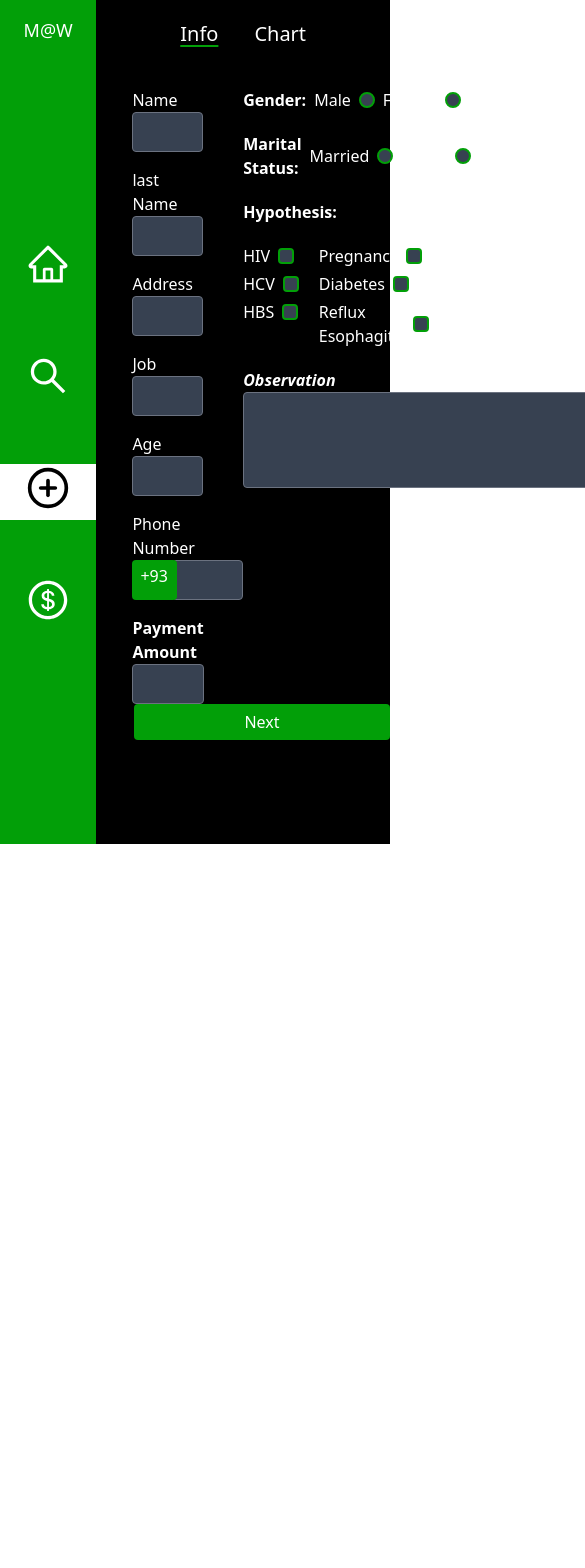
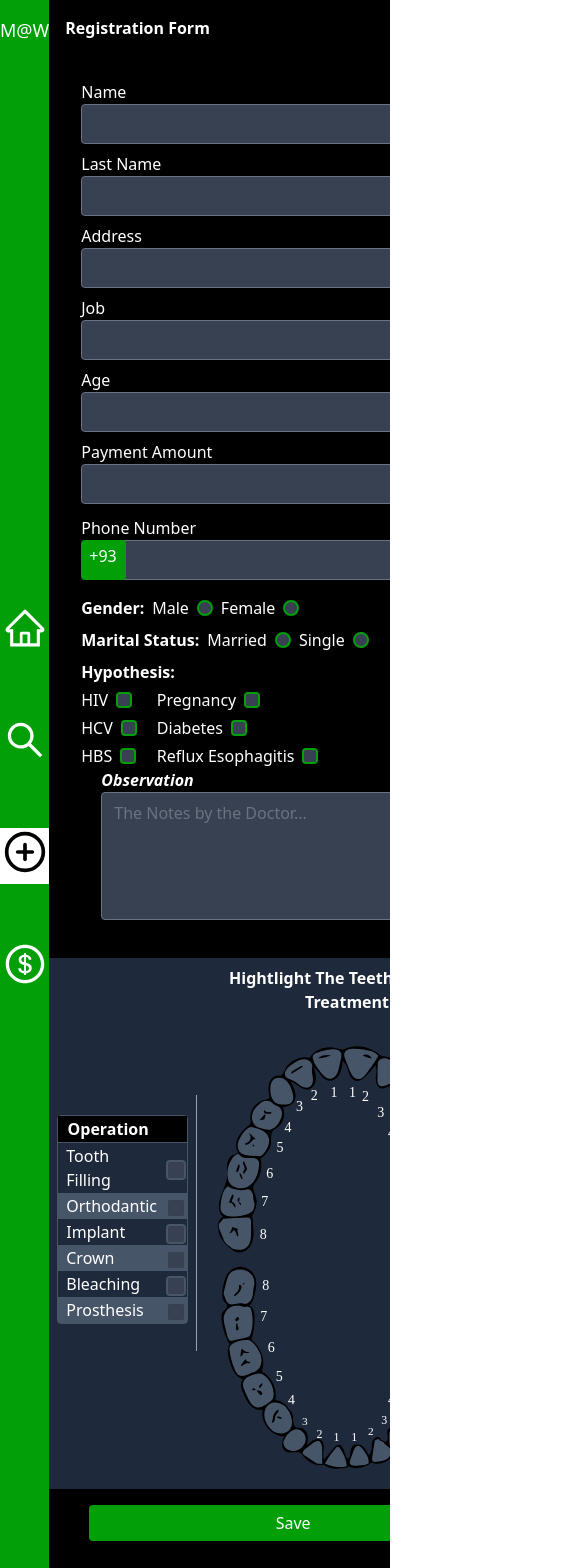
Before and after one commit to MW25-hush/ClinicDatabase, a Next.js app: page /register in a window 390 px wide. Shown: the top 1568 px of the page, 585 px wide, since content can reach past the window. Before the commit the page ends 844 px from the top, so only its background shows below. Built offline with nearby package versions, Linux system fonts and the light colour scheme; no server answers.

Commit message:
almost finalized the responsive design of the project

```diff
--- /dev/null
+++ b/components/registerFormValue.jsx
@@ -0,0 +1,14 @@
+import { ErrorMessage, Field } from 'formik'
+import React from 'react'
+
+function FormMaker({name,label,type}) {
+  return (
+    <>
+      <label htmlFor={name} className="text-white">{label}</label>
+      <Field type={type} name={name} className="customizeForm"/>
+      <ErrorMessage name={name} render={msg => <div className="text-red-500 font-medium capitalize">{msg}</div>}/>
+    </>
+  )
+}
+
+export default FormMaker
--- a/components/tooth.jsx
+++ b/components/tooth.jsx
@@ -4,7 +4,7 @@ import styles from "../styles/Tooth.module.css";
 function Tooth({handleClickSvg,checked,toothStyle}) {
 
   return (
-    <div className={`${styles.tooth_chart}  md:ml-8 xl:ml-0 ${toothStyle}`}>
+    <div className={`${styles.tooth_chart}  md:ml-8 xl:mx-auto ${toothStyle}`}>
       <svg
         version="1.1"
         xmlns="http://www.w3.org/2000/svg"
--- a/pages/register.js
+++ b/pages/register.js
@@ -1,55 +1,62 @@
-
-
-      import React, { useState } from 'react'
-      import { ErrorMessage, Field,Form, Formik } from 'formik';
-      import Navbar from '../components/navbar'
-      import Tooth from '../components/tooth'
-      import {IoChevronBackOutline} from 'react-icons/io5'
-      import * as Yup from 'yup'
-      import {doc, setDoc} from 'firebase/firestore'
-      import { firestore } from '../firebase/clientApp';
-      import Chart from '../components/Chart';
+import React, { useState } from "react";
+import { ErrorMessage, Field, Form, Formik } from "formik";
+import Navbar from "../components/navbar";
+import Tooth from "../components/tooth";
+import { IoChevronBackOutline } from "react-icons/io5";
+import * as Yup from "yup";
+import { doc, setDoc } from "firebase/firestore";
+import { firestore } from "../firebase/clientApp";
+import Chart from "../components/Chart";
+import FormMaker from "../components/registerFormValue";
 
 // ! This whole page needs refactorization
 
 const initialValues = {
-          name : '',
-          lastname: '',
-          address: '',
-          job: '',
-          age: '',
-          phonenumber: '',
-          payment: '',
-          sex: '',
-          marital : '',
-          HIV :false,
+  name: "",
+  lastname: "",
+  address: "",
+  job: "",
+  age: "",
+  phonenumber: "",
+  payment: "",
+  sex: "",
+  marital: "",
+  HIV: false,
   HCV: false,
   HBS: false,
   pregnancy: false,
   diabetes: false,
   reflux: false,
-          observation: '',
-          ops : []
-
-      }
-          //todo validate the checkboxes and how to do it with yup and radio buttons
+  observation: "",
+  ops: [],
+};
 const validationSchema = Yup.object().shape({
-          name : Yup.string().required('You need to fill this filed'),
-          lastname : Yup.string().required('You need to fill this filed'),
-          address : Yup.string().required('You need to fill this filed'),
-          age: Yup.string().required('You need to fill this field'),
-          phonenumber : Yup.string().length(9, 'please enter the 9 digits of your phone number').required('You need to fill this field'),
-          payment : Yup.string().required('You need to fill this field'),
-          sex : Yup.string().oneOf(['male','female']).required('You should select a gender'),
-          marital : Yup.string().oneOf(['married', 'single']).required('you should select one option'),
-          ops : Yup.array().min(1, 'One Operation Must be Selected').of(Yup.string().required()).required()
-     })
-
-
+  name: Yup.string().required("You need to fill this filed"),
+  lastname: Yup.string().required("You need to fill this filed"),
+  address: Yup.string().required("You need to fill this filed"),
+  age: Yup.string().required("You need to fill this field"),
+  phonenumber: Yup.string()
+    .length(9, "please enter the 9 digits of your phone number")
+    .required("You need to fill this field"),
+  payment: Yup.string().required("You need to fill this field"),
+  sex: Yup.string()
+    .oneOf(["male", "female"])
+    .required("You should select a gender"),
+  marital: Yup.string()
+    .oneOf(["married", "single"])
+    .required("you should select one option"),
+  ops: Yup.array()
+    .min(1, "One Operation Must be Selected")
+    .of(Yup.string().required())
+    .required(),
+});
 
 function Register() {
   // the state for the two links in the page 1 info 2 chart
-         const [active,setActive] = useState({infoActive: true, chartActive: false})
+  const [active, setActive] = useState({
+    infoActive: true,
+    chartActive: false,
+  });
   //  the state of the teeth
   const [checked, setChecked] = useState({
     OneTr: false,
@@ -87,223 +94,294 @@
   });
 
   const handleClickSvg = (data) => {
-            let temp = data.target.id
-            setChecked({...checked , [temp] : !checked[temp] })
+    let temp = data.target.id;
+    setChecked({ ...checked, [temp]: !checked[temp] });
   };
 
-         const handleClick = type => {
-          if(type == 'info') setActive({infoActive : true, chartActive : false})
-          if(type == 'chart') setActive({infoActive : false , chartActive : true})
-        }
-
-
-
-        const handleSubmit = (values,{resetForm}) => {
+  const handleSubmit = (values, { resetForm }) => {
     //? Use ResetForm when the response is taken from the firestore
-            setDoc(doc(firestore,"user", values.phonenumber.toString()),{
-               name : values.name,
-               last_name  :values.lastname,
+    setDoc(doc(firestore, "user", values.phonenumber.toString()), {
+      name: values.name,
+      last_name: values.lastname,
       address: values.address,
-               age : values.age,
-               phone_number : values.phonenumber,
-               payment_amount : values.payment,
-               job : values.job,
-               sex : values.sex ,
-               marital : values.marital,
-               hiv : values.HIV,
-               hcv : values.HCV,
-               hbs : values.HBS,
-               pregnancy : values.pregnancy,
-               diabetes : values.diabetes ,
-               reflux : values.reflux,
-               observation : values.observation ,
-               ops : values.ops,
-               chart  : checked
+      age: values.age,
+      phone_number: values.phonenumber,
+      payment_amount: values.payment,
+      job: values.job,
+      sex: values.sex,
+      marital: values.marital,
+      hiv: values.HIV,
+      hcv: values.HCV,
+      hbs: values.HBS,
+      pregnancy: values.pregnancy,
+      diabetes: values.diabetes,
+      reflux: values.reflux,
+      observation: values.observation,
+      ops: values.ops,
+      chart: checked,
     })
       // todo to find the response property out of the firestore
-            .then(res => console.log(res))
-        }
-
+      .then((res) => console.log(res));
+  };
 
   return (
-        <div className='bg-black flex h-screen ' >
+    <div className="bg-black flex min-h-screen overflow-auto">
       {/* navbar */}
-            <Navbar/>
-            <div className='w-full'>
-                  {/* links for the two pages  */}
-                        <div className='text-white text-center space-x-9 text-xl pt-5 pb-10'>
-                          <span onClick={() => handleClick('info')} className={`${active.infoActive ? 'underline decoration-mygreen underline-offset-4 ' : ''} cursor-default`}>Info</span>
-                          <span onClick={() => handleClick('chart')} className={`${active.chartActive ? 'underline decoration-mygreen underline-offset-4 ' : ''} cursor-default`}>Chart</span>
-                        </div>
+      <Navbar />
 
-                  <div>
       {/* //* registration form  */}
-               <Formik  initialValues={initialValues} onSubmit={handleSubmit} validationSchema={validationSchema}  >
-                <Form>
+      <div className=" md:w-full 2xl:w-auto 2xl:m-auto ">
+        <h1 className="text-white md:text-2xl xl:text-3xl font-bold p-2 m-2">
+          Registration Form
+        </h1>
 
+        <Formik
+          initialValues={initialValues}
+          onSubmit={handleSubmit}
+          validationSchema={validationSchema}
+        >
+          <Form >
+            <div className="lg:flex">
             {/* //*  info section  */}
-                  <div className={`grid grid-cols-2 mx-7 ${active.infoActive ? 'block' : 'hidden'}`}>
-                   <div className='flex col-span-1 flex-wrap gap-4 ml-2 mr-10 xl:ml-0 xl:mr-0'>
-
+            <div className={`m-8 lg:m-4`}>
+              <div className="flex flex-wrap gap-2 lg:max-w-4xl ">
                 {/* //? Name input  */}
-                        <div className='grow'>
-                          <label className='text-white'>Name</label>
-                          <Field type="text" name='name' className="customizeForm" />
-                          <ErrorMessage name='name'  render={msg => <div className='text-red-500 font-medium capitalize'>{msg}</div>}/>
+                <div className="grow">
+                  <FormMaker name={"name"} type="text" label={"Name"} />
                 </div>
 
                 {/* //? Last Name input  */}
-                          <div className='grow'>
-                          <label className='text-white'>last Name</label>
-                          <Field type='text' name="lastname" className="customizeForm"/>
-                          <ErrorMessage name='lastname'  render={msg => <div className='text-red-500 font-medium capitalize'>{msg}</div>}/>
+                <div className="grow">
+                  <FormMaker name="lastname" label={"Last Name"} type="text" />
                 </div>
                 {/* Address Input */}
-                          <div className='text-white grow xl:w-96 '>
-                            <label>Address</label>
-                            <Field type='text' name="address" className="customizeForm"/>
-                          <ErrorMessage name='address'  render={msg => <div className='text-red-500 font-medium capitalize'>{msg}</div>}/>
+                <div className="grow">
+                  <FormMaker type={"text"} name="address" label="Address" />
                 </div>
 
                 {/* Job input */}
-                          <div className='text-white grow xl:w-80'>
-                            <label>Job</label>
-                            <Field type='text' name="job" className="customizeForm"/>
+                <div className="grow">
+                  <FormMaker type={"text"} name="job" label={"Job"} />
                 </div>
 
                 {/* Age Input  */}
-                          <div className='text-white w-44'>
-                          <label>Age</label>
-                          <Field type='number' name="age"  className="customizeForm"/>
-                          <ErrorMessage name='age'  render={msg => <div className='text-red-500 font-medium capitalize'>{msg}</div>}/>
+                <div className="grow">
+                  <FormMaker type={"number"} name="age" label={"Age"} />
+                </div>
+
+                {/* payment amount  */}
+                <div className="grow">
+                  <FormMaker
+                    type={"text"}
+                    name="payment"
+                    label={"Payment Amount"}
+                  />
+                </div>
               </div>
 
               {/* phone number */}
-                            <div className='text-white md:w-72 lg:w-96 '>
+              <div className="md:w-1/2 lg:w-7/12 xl:max-w-sm text-white my-3">
                 <label>Phone Number</label>
-                              <div className='relative'>
-                              <span className='absolute left-0 bottom-0  px-2 border-r h-10 pt-1 pointer-events-none bg-mygreen rounded border-mygreen'>+93</span>
-                              <Field type='number' name='phonenumber'  className="customizeForm ml-10 pl-2" />
+                <div className="relative">
+                  <span className="absolute left-0 bottom-0  px-2 border-r h-10 pt-1 pointer-events-none bg-mygreen rounded border-mygreen">
+                    +93
+                  </span>
+                  <Field
+                    type="number"
+                    name="phonenumber"
+                    className="customizeForm ml-10 pl-2"
+                  />
                 </div>
-                              <ErrorMessage name='phonenumber'  render={msg => <span className='text-red-500 font-medium capitalize'>{msg}</span>}/>
-                            </div>
-
-                          {/* payment amount  */}
-                          <div className='text-white xl:w-80'>
-                              <label  className='font-semibold '>Payment Amount</label>
-                              <Field type="text" name="payment" className="customizeForm  "/>
-                              <ErrorMessage name='payment'  render={msg => <div className='text-red-500 font-medium capitalize'>{msg}</div>}/>
-                          </div>
-
+                <ErrorMessage
+                  name="phonenumber"
+                  render={(msg) => (
+                    <span className="text-red-500 font-medium capitalize">
+                      {msg}
+                    </span>
+                  )}
+                />
               </div>
 
               {/* column 2 and payment section   */}
-                              <div className='col-span-1 space-y-5 xl:ml-16 xl:mt-3'>
-
+              <div className="mt-4 gap-4 md:flex lg:block ">
+                <div>
                   {/* sex input  */}
-                                  <div className='flex items-center w-full text-white gap-2'>
-                                  <p className=' font-semibold '>{'Gender:'}</p>
+                  {/* //todo this whole div needs refactorization  */}
+                  <div className="flex items-center w-full text-white gap-2 my-1 ">
+                    <p className="font-semibold">{"Gender:"}</p>
                     <label>Male</label>
-                                  <Field type='radio' name="sex" value="male" className="check" />
+                    <Field
+                      type="radio"
+                      name="sex"
+                      value="male"
+                      className="check"
+                    />
                     <label>Female</label>
-                                  <Field type='radio' name="sex" value="female" className="check" />
+                    <Field
+                      type="radio"
+                      name="sex"
+                      value="female"
+                      className="check"
+                    />
                   </div>
-                                  <ErrorMessage name='sex' render={msg => <div className="text-red-500 font-medium capitalize">{msg}</div>} />
+                  <ErrorMessage
+                    name="sex"
+                    render={(msg) => (
+                      <div className="text-red-500 font-medium capitalize">
+                        {msg}
+                      </div>
+                    )}
+                  />
 
                   {/* marital input  */}
-                                <div role={'group'} className='flex items-center w-full text-white gap-2'>
-                                <p className=' font-semibold '>{'Marital Status:'}</p>
+                  <div
+                    role={"group"}
+                    className="flex items-center w-full text-white gap-2 my-2"
+                  >
+                    <p className=" font-semibold ">{"Marital Status:"}</p>
                     <label>Married</label>
-                                <Field type='radio' name="marital" value="married" className="check" />
+                    <Field
+                      type="radio"
+                      name="marital"
+                      value="married"
+                      className="check"
+                    />
                     <label>Single</label>
-                                <Field type='radio' name="marital" value="single" className="check" />
+                    <Field
+                      type="radio"
+                      name="marital"
+                      value="single"
+                      className="check"
+                    />
                   </div>
-                                <ErrorMessage name='marital' render={msg => <div className="text-red-500 font-medium capitalize ">{msg}</div>} />
-
+                  <ErrorMessage
+                    name="marital"
+                    render={(msg) => (
+                      <div className="text-red-500 font-medium capitalize ">
+                        {msg}
+                      </div>
+                    )}
+                  />
 
                   {/* chekcboxes   */}
                   {/* HIV and family secion  */}
-                          <h4 className='font-semibold text-white '>Hypothesis: </h4>
-                          <div className='flex w-full gap-5'>
+                  <h4 className="font-semibold text-white my-1">Hypothesis:</h4>
+                  <div className="flex gap-5">
                     {/* "H" family  */}
-                          <div className=' flex flex-col  text-white gap-1'>
-                            <div className='flex items-center gap-2 '>
+                    <div className=" flex flex-col  text-white gap-1">
+                      <div className="flex items-center gap-2 ">
                         <label>HIV</label>
-                            <Field type='checkbox' name='HIV' className="rounded check "/>
+                        <Field
+                          type="checkbox"
+                          name="HIV"
+                          className="rounded check"
+                        />
                       </div>
-                          <div className='flex items-center gap-2 '>
+                      <div className="flex items-center gap-2">
                         <label>HCV</label>
-                            <Field type='checkbox' name='HCV' className="rounded check "/>
+                        <Field
+                          type="checkbox"
+                          name="HCV"
+                          className="rounded check "
+                        />
                       </div>
-
-                          <div className='flex items-center gap-2 '>
+                      <div className="flex items-center gap-2">
                         <label>HBS</label>
-                            <Field type='checkbox' name='HBS' className="check rounded" />
+                        <Field
+                          type="checkbox"
+                          name="HBS"
+                          className="check rounded"
+                        />
                       </div>
-                          {/*  */}
                     </div>
 
                     {/* diagnosis */}
-                          <div className='w-full flex flex-col text-white gap-1'>
-                          <div className='flex items-center gap-2'>
+                    <div className="w-full flex flex-col text-white gap-1">
+                      <div className="flex items-center gap-2">
                         <label>Pregnancy</label>
-                            <Field type='checkbox' name='pregnancy' className="rounded check" />
+                        <Field
+                          type="checkbox"
+                          name="pregnancy"
+                          className="rounded check"
+                        />
                       </div>
 
-                          <div className='flex items-center gap-2'>
+                      <div className="flex items-center gap-2">
                         <label>Diabetes</label>
-                            <Field type='checkbox' name='diabetes' className="rounded check"/>
+                        <Field
+                          type="checkbox"
+                          name="diabetes"
+                          className="rounded check"
+                        />
                       </div>
 
-                          <div className='flex items-center gap-2'>
+                      <div className="flex items-center gap-2">
                         <label>Reflux Esophagitis</label>
-                            <Field type='checkbox' name='reflux' className="rounded check"/>
-                          </div>
-
+                        <Field
+                          type="checkbox"
+                          name="reflux"
+                          className="rounded check"
+                        />
                       </div>
                     </div>
-
+                  </div>
+                </div>
                 {/* text observation  */}
-                          <div className='text-white w-96'>
-                            <label className='font-semibold italic'>Observation</label>
-                            <Field as="textarea" className="customizeForm h-24 " name="observation"/>
+                <div className="text-white grow  mx-5 lg:mx-0 lg:mt-3 lg:max-w-md ">
+                  <label className="font-semibold italic">Observation</label>
+                  <Field
+                    as="textarea"
+                    className="customizeForm h-32"
+                    name="observation"
+                    placeholder="The Notes by the Doctor..."
+                  />
                 </div>
               </div>
             </div>
 
-                       {/* button for next  */}
-                          <div className={`flex justify-end md:mx-16 xl:mx-36 2xl:mx-64 ${active.infoActive ? 'block' : 'hidden'}`}>
-                          <button type='button' onClick={() => handleClick('chart')} className=' bg-mygreen text-white rounded h-9 w-64 xl:w-96  hover:bg-green-800 hover:font-semibold'>Next</button>
+            {/*//* Table of operation and Teeth  */}
+            <div
+              className={`flex items-center  bg-slate-800 md:max-w-2xl lg:max-w-none mx-auto lg:mt-8 lg:flex-wrap xl:grow xl:block lg:mx-2 lg:bg-black  lg:space-y-6`}
+            >
+              {/* table  */}
+              <div className="grow xl:max-w-lg ">
+                <Chart
+                  chartStyle={{
+                    body: "",
+                    head: "!mx-2",
+                    table: "",
+                  }}
+                  disabled={false}
+                />
               </div>
-                              {/* //! end of info part */}
-
-                          <div className={`${active.chartActive ? 'block' : 'hidden'} grid grid-cols-2`}>
-
-                                <div className='col-span-1'>
-                                  {/* Back button  */}
-                                    <button type='button' onClick={() => handleClick('info')} className= 'border-2 border-mygreen hover:bg-mygreen text-white rounded w-20 h-8 xl:w-24 ml-8 md:mb-5  hover:font-semibold'>
-                                     <IoChevronBackOutline className='inline-block' size={20}/>
-                                      Back
+              <span className="border-r border-gray-400 h-64 lg:hidden"></span>
+              {/* Tooth chart SVG */}
+              <div className="lg:bg-slate-800 lg:rounded xl:max-w-sm ">
+                <h1 className="text-white p-2 font-semibold text-center capitalize ">
+                  Hightlight the Teeth needing treatment{" "}
+                </h1>
+                <Tooth
+                  toothStyle={"md:!w-56 lg:!w-64 "}
+                  checked={checked}
+                  handleClickSvg={handleClickSvg}
+                />
+              </div>
+            </div>
+        </div>
+            {/*  button of submission */}
+            <div className="flex justify-center lg:justify-start ml-10  h-9 mt-4 mb-8">
+              <button
+                type="submit"
+                className="bg-mygreen text-white rounded lg:max-w-sm w-full hover:bg-green-800 hover:font-semibold"
+              >
+                Save
               </button>
-
-                                  {/* table  */}
-                                            <Chart disabled={false}/>
             </div>
-                                  {/* chart part d */}
-                                <div className='col-span-1'>
-                                   <Tooth checked={checked} handleClickSvg={handleClickSvg} />
-                                </div>
-                                   <button type='submit' className='bg-mygreen text-white rounded col-span-2 h-8 w-5/12  xl:w-1/3 2xl:w-5/12 mx-72 xl:mx-80  mt-1 xl:mt-20 hover:bg-green-800 hover:font-semibold'>Save</button>
-                          </div>
-
           </Form>
         </Formik>
       </div>
-
     </div>
-
-        </div>
-      )
+  );
 }
 
-    export default Register
+export default Register;
--- a/pages/search/[id].js
+++ b/pages/search/[id].js
@@ -13,7 +13,7 @@ import Link from "next/link";
 import Image from "next/image";
 import male from "../../public/man.png";
 import female from "../../public/woman.png";
-import ValueForm from "../../components/valueform";
+import ValueForm from "../../components/valueForm";
 import Tooth from "../../components/tooth";
 import Chart from "../../components/Chart";
 
--- a/styles/globals.css
+++ b/styles/globals.css
@@ -11,7 +11,7 @@
 
       @layer components {
         .customizeForm{
-          @apply rounded h-10 focus:ring-mygreen focus:border-mygreen focus:border-2  w-full bg-gray-700 text-white
+          @apply rounded h-10 focus:ring-mygreen focus:border-mygreen focus:border-2 w-full bg-gray-700 text-white
         }
         .navicon{
           @apply h-12 w-11 text-white group-hover:text-black mx-auto
```
Also changed, not shown: components/CardMaker.jsx (deleted, +0 -9 lines). Lines whose indentation alone changed are shown as unchanged.
